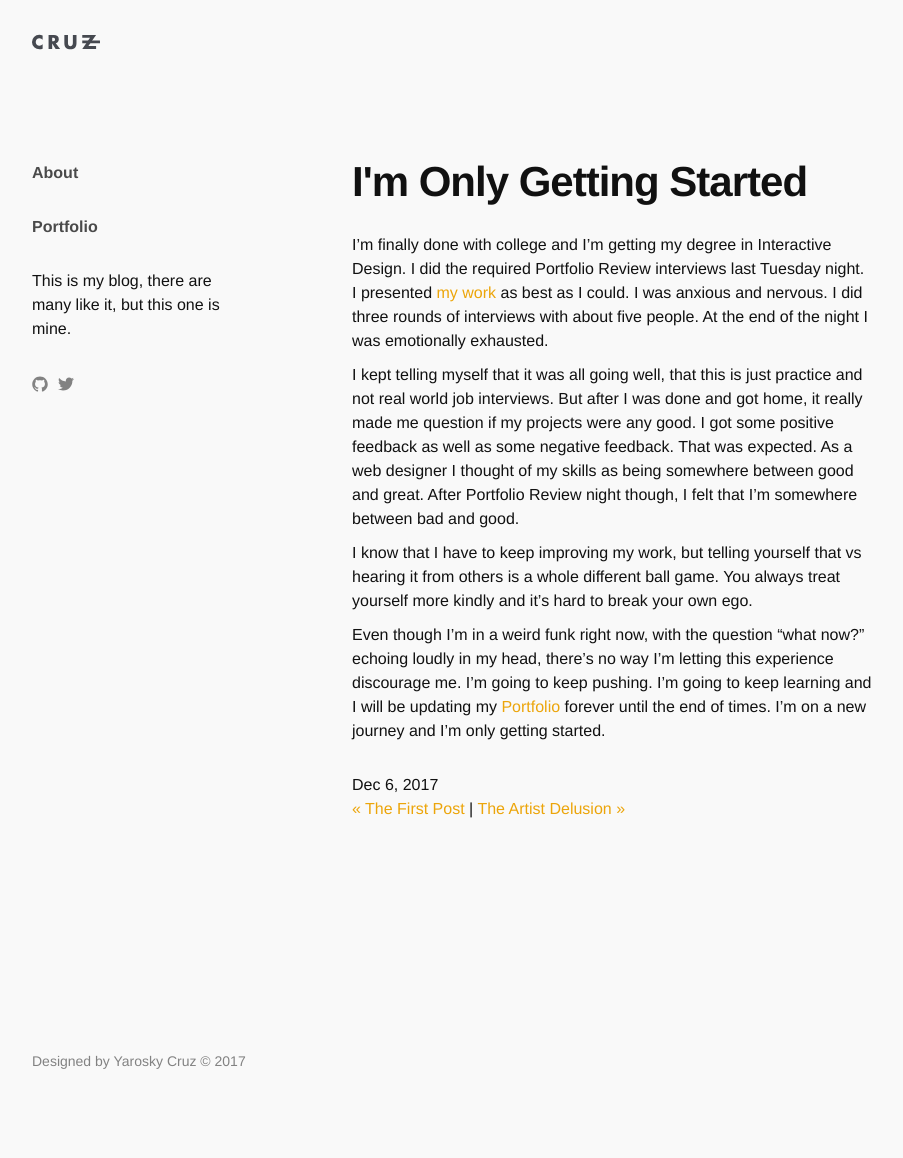
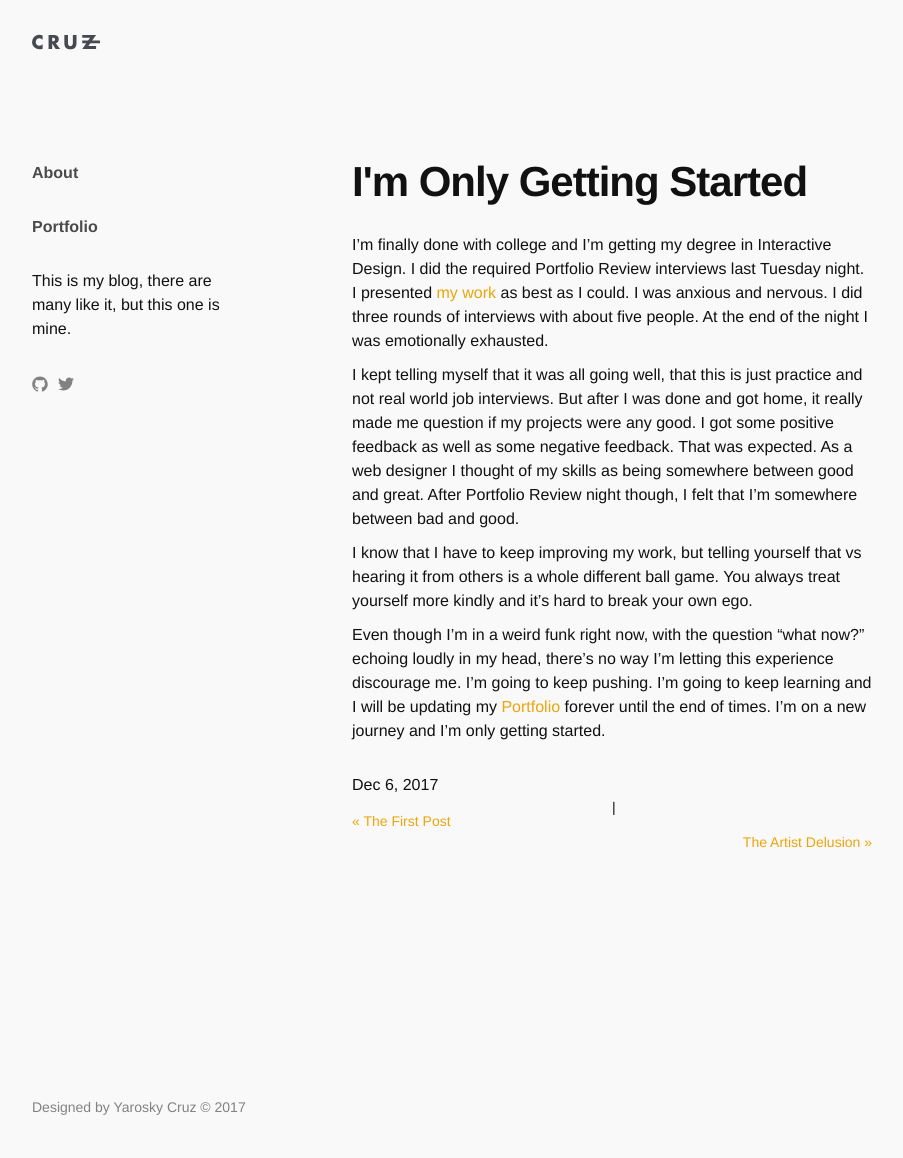
Before and after one commit to yarocruz/yarocruz.github.io, a Jekyll site: the page built from _posts/2017-12-06-im-only-getting-started.md, in a window 1280 px wide. Shown: the whole page, without its empty margins (138-1041 px from the left). Built offline with Jekyll 4.4.1, drawn with Linux system fonts in a browser that asks for light colours; some web fonts are replaced; before the commit the page ends 1112 px from its top, so only the background shows below that.

Commit message:
add styling to page navigation

```diff
--- a/assets/main.css
+++ b/assets/main.css
@@ -82,6 +82,24 @@ a {
     text-decoration: none; }
     .social-media-list a:hover .username {
       text-decoration: underline; }
+
+      .PageNavigation {
+        font-size: 14px;
+        display: block;
+        width: auto;
+        overflow: hidden;
+      }
+
+      .PageNavigation a {
+        display: block;
+        width: 50%;
+        float: left;
+        margin: 1em 0;
+      }
+
+      .PageNavigation .next {
+        text-align: right;
+      }
 
 /**
  * Blockquotes
```
